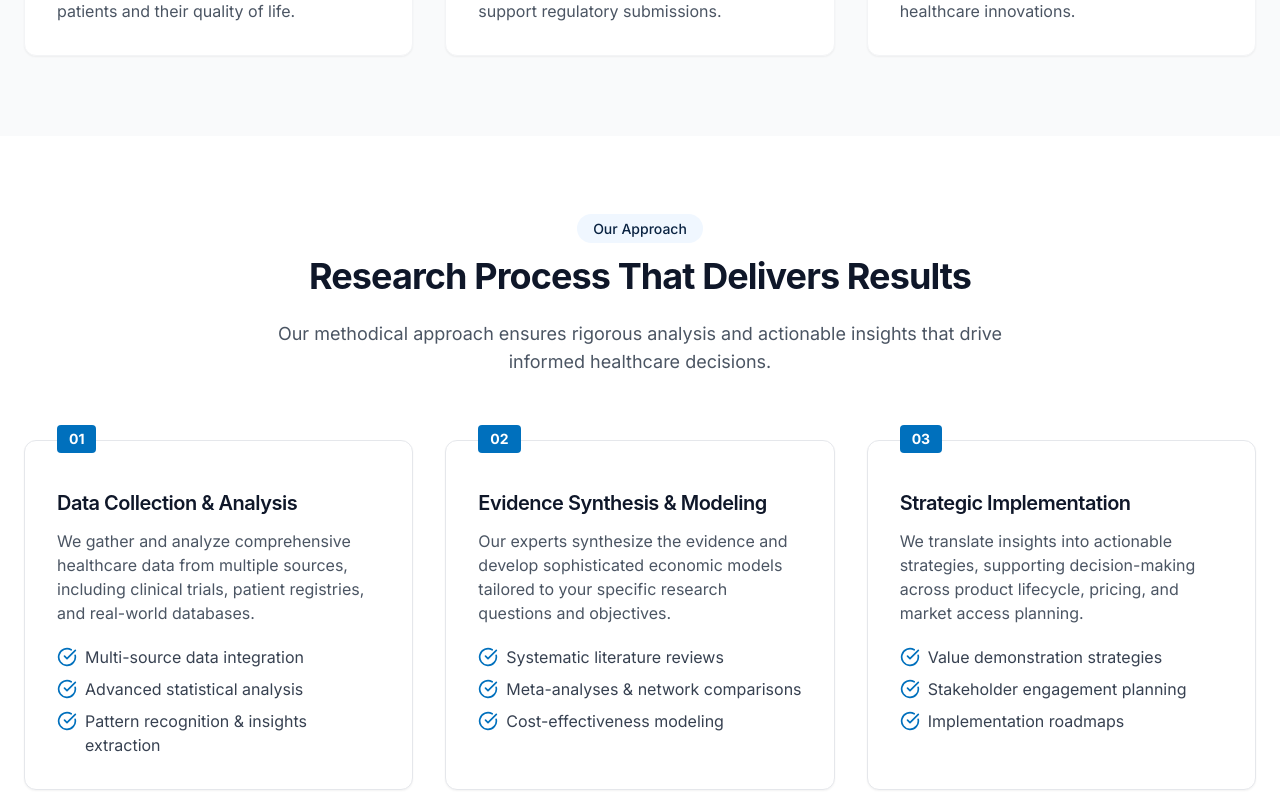
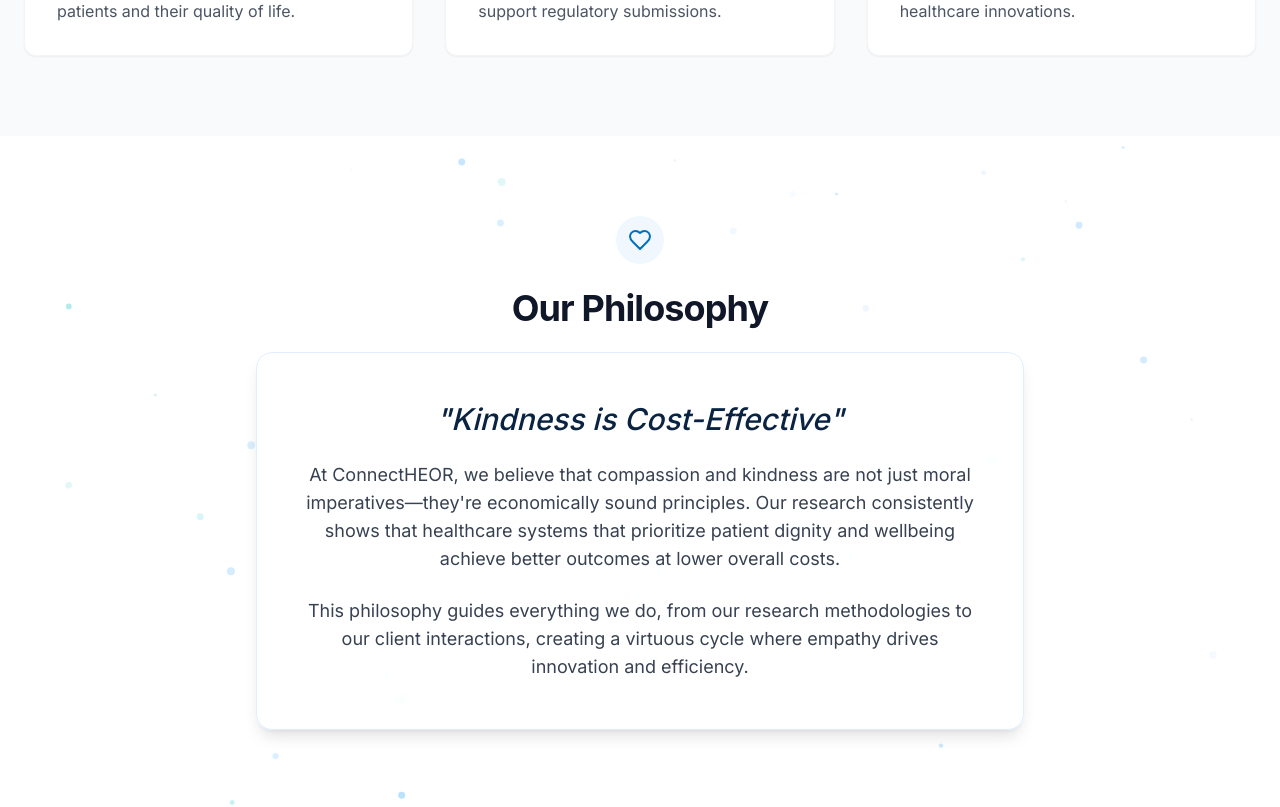
Before and after one commit to Ujjwal-Bajpayee/connectheor-explore, a React (Vite) app: page / in a window 1280 px wide. Shown: the part 1640-2447 px from the top of the page. Built offline with nearby package versions, Linux system fonts and the light colour scheme.

Commit message:
Add philosophy section with animation
Adds a div for the philosophy section and implements an animation behind it.

```diff
--- /dev/null
+++ b/src/components/about/Philosophy.tsx
@@ -0,0 +1,153 @@
+
+import { useState, useEffect, useRef } from "react";
+import { Heart } from "lucide-react";
+
+const Philosophy = () => {
+  const canvasRef = useRef<HTMLCanvasElement>(null);
+  const [isVisible, setIsVisible] = useState(false);
+
+  useEffect(() => {
+    setIsVisible(true);
+
+    const canvas = canvasRef.current;
+    if (!canvas) return;
+
+    const ctx = canvas.getContext("2d");
+    if (!ctx) return;
+
+    // Set canvas dimensions
+    const setCanvasDimensions = () => {
+      if (canvas) {
+        canvas.width = window.innerWidth;
+        canvas.height = canvas.offsetHeight;
+      }
+    };
+
+    setCanvasDimensions();
+    window.addEventListener("resize", setCanvasDimensions);
+
+    // Create particles
+    type Particle = {
+      x: number;
+      y: number;
+      radius: number;
+      color: string;
+      speedX: number;
+      speedY: number;
+      opacity: number;
+    };
+
+    const particles: Particle[] = [];
+    const colors = ["#e0eefe", "#bae0fd", "#7cc8fb", "#c2eef2", "#8ce0e6"];
+
+    const createParticles = () => {
+      const particleCount = Math.min(50, Math.floor(window.innerWidth / 20));
+
+      for (let i = 0; i < particleCount; i++) {
+        particles.push({
+          x: Math.random() * canvas.width,
+          y: Math.random() * canvas.height,
+          radius: Math.random() * 3 + 1,
+          color: colors[Math.floor(Math.random() * colors.length)],
+          speedX: (Math.random() - 0.5) * 0.7,
+          speedY: (Math.random() - 0.5) * 0.7,
+          opacity: Math.random() * 0.5 + 0.2
+        });
+      }
+    };
+
+    createParticles();
+
+    // Animation loop
+    let animationFrameId: number;
+
+    const animate = () => {
+      ctx.clearRect(0, 0, canvas.width, canvas.height);
+
+      // Draw and update particles
+      particles.forEach(particle => {
+        ctx.beginPath();
+        ctx.arc(particle.x, particle.y, particle.radius, 0, Math.PI * 2);
+        ctx.fillStyle = particle.color + Math.floor(particle.opacity * 255).toString(16).padStart(2, '0');
+        ctx.fill();
+
+        // Update position
+        particle.x += particle.speedX;
+        particle.y += particle.speedY;
+
+        // Bounce off edges
+        if (particle.x < 0 || particle.x > canvas.width) particle.speedX *= -1;
+        if (particle.y < 0 || particle.y > canvas.height) particle.speedY *= -1;
+      });
+
+      // Draw connections between nearby particles
+      for (let i = 0; i < particles.length; i++) {
+        for (let j = i + 1; j < particles.length; j++) {
+          const dx = particles[i].x - particles[j].x;
+          const dy = particles[i].y - particles[j].y;
+          const distance = Math.sqrt(dx * dx + dy * dy);
+
+          if (distance < 100) {
+            ctx.beginPath();
+            ctx.strokeStyle = `rgba(124, 200, 251, ${0.1 * (1 - distance / 100)})`;
+            ctx.lineWidth = 0.5;
+            ctx.moveTo(particles[i].x, particles[i].y);
+            ctx.lineTo(particles[j].x, particles[j].y);
+            ctx.stroke();
+          }
+        }
+      }
+
+      animationFrameId = requestAnimationFrame(animate);
+    };
+
+    animate();
+
+    return () => {
+      cancelAnimationFrame(animationFrameId);
+      window.removeEventListener("resize", setCanvasDimensions);
+    };
+  }, []);
+
+  return (
+    <section className="py-20 relative overflow-hidden">
+      <canvas
+        ref={canvasRef}
+        className="absolute inset-0 w-full h-full"
+        style={{ height: "100%" }}
+      />
+
+      <div className="container mx-auto px-4 md:px-6 relative z-10">
+        <div className="max-w-3xl mx-auto text-center">
+          <div className="inline-flex items-center justify-center mb-6">
+            <div className="bg-primary-50 w-12 h-12 rounded-full flex items-center justify-center">
+              <Heart className="h-6 w-6 text-primary-600" />
+            </div>
+          </div>
+
+          <h2 className="heading-lg mb-6">Our Philosophy</h2>
+
+          <div
+            className={`bg-white/80 backdrop-blur-sm p-8 md:p-12 rounded-2xl shadow-lg border border-primary-100 transform transition-all duration-700 ${
+              isVisible ? "opacity-100 translate-y-0" : "opacity-0 translate-y-10"
+            }`}
+          >
+            <blockquote className="text-2xl md:text-3xl font-medium text-primary-700 italic mb-6">
+              "Kindness is Cost-Effective"
+            </blockquote>
+
+            <p className="text-lg text-gray-700 mb-6">
+              At ConnectHEOR, we believe that compassion and kindness are not just moral imperatives—they're economically sound principles. Our research consistently shows that healthcare systems that prioritize patient dignity and wellbeing achieve better outcomes at lower overall costs.
+            </p>
+
+            <p className="text-lg text-gray-700">
+              This philosophy guides everything we do, from our research methodologies to our client interactions, creating a virtuous cycle where empathy drives innovation and efficiency.
+            </p>
+          </div>
+        </div>
+      </div>
+    </section>
+  );
+};
+
+export default Philosophy;
--- a/src/pages/Index.tsx
+++ b/src/pages/Index.tsx
@@ -6,12 +6,14 @@ import Process from "@/components/home/Process";
 import Testimonials from "@/components/home/Testimonials";
 import RecentBlogs from "@/components/home/RecentBlogs";
 import CallToAction from "@/components/home/CallToAction";
+import Philosophy from "@/components/about/Philosophy";
 
 const Index = () => {
   return (
     <Layout>
       <Hero />
       <Features />
+      <Philosophy />
       <Process />
       <Testimonials />
       <RecentBlogs />
```
